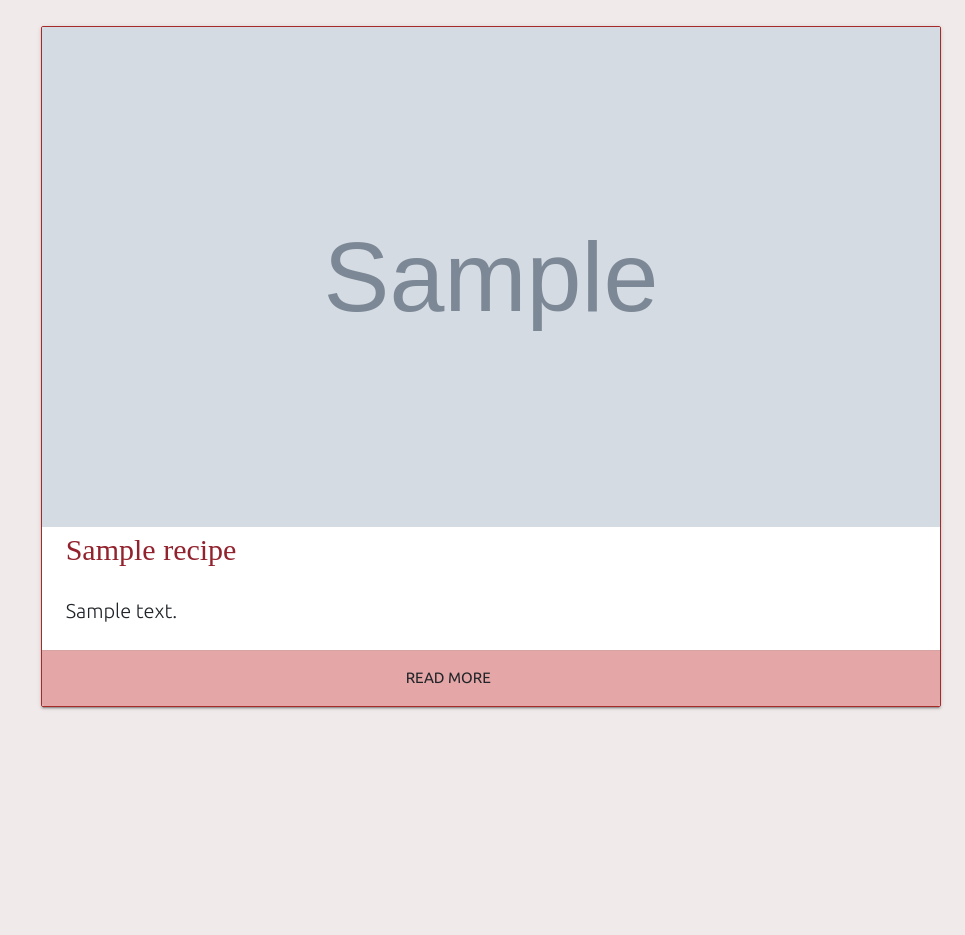
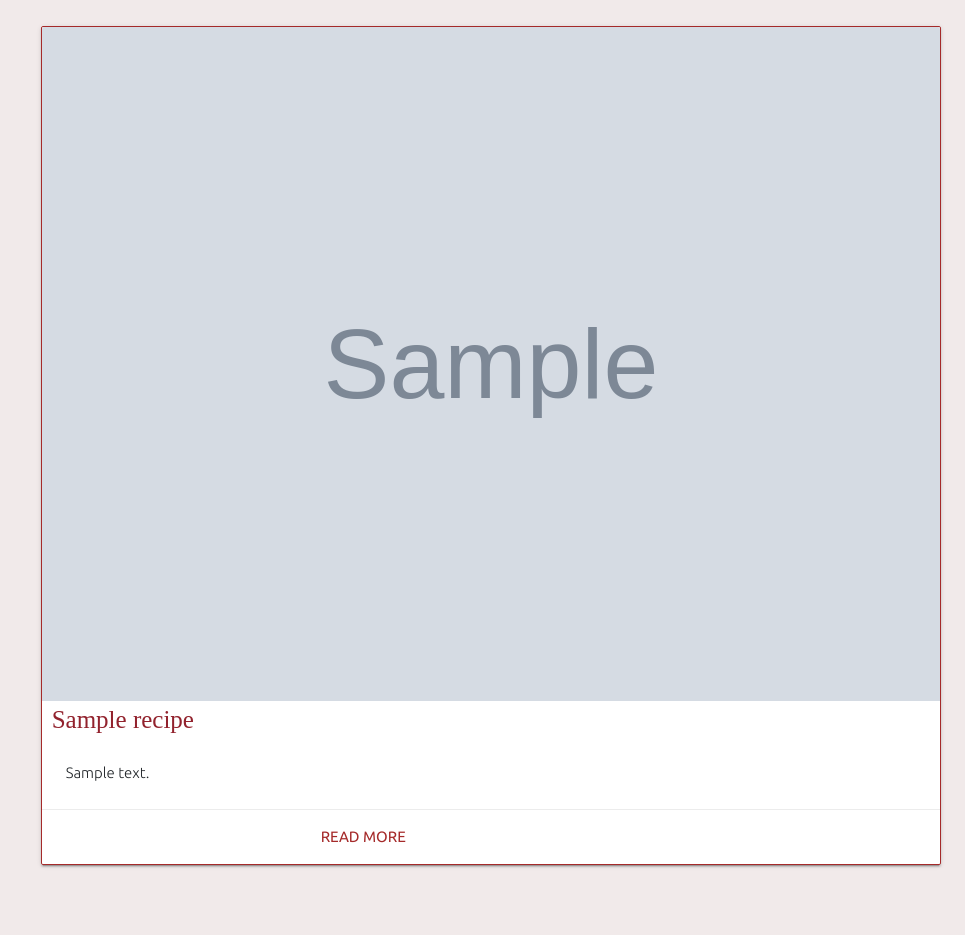
Before and after one commit to edshuli/Yiami-DCProject, a Flask app: page /get_recipes in a window 1280 px wide. Shown: the part 895-1830 px from the top of the page, without its empty margins (315-1280 px from the left). Before the commit the page ends 1605 px from the top, so only its background shows below. Run offline with Flask 2, Linux system fonts and the light colour scheme; grey boxes marked "Sample" are stand-in pictures; a database or web service that is not in the repository returns one stand-in record (values such as "Sample title"); some libraries are stand-ins or nearby versions; some web fonts are replaced.

Commit message:
Add new recipes.html

```diff
--- a/app.py
+++ b/app.py
@@ -12,7 +12,7 @@
 mongo = PyMongo(app)
 
 #All Recipes
-all_recipes = mongo.db.recipe_manager.recipes
+all_recipes = mongo.db.recipes
 
 #Homepage
 
--- a/static/css/style.css
+++ b/static/css/style.css
@@ -123,6 +123,8 @@
 }
 
 
+/* All Recipes */
+
 .container .postsContainer{
     margin-top: 30%;
     margin-bottom:50px;
@@ -130,25 +132,24 @@
 }
 
 .card {
-    width: 50rem;
+    width: 20rem;
     margin-bottom: 20px;
     border: 1px solid #a52a2a;
 }
 
 
+/*Probably unecessary
+
 .card-image img{
     width: 10rem;
     height: 500px;
-}
+}*/
 
 .card .card-image .card-title {
     position: static;
     color: #92222d;
-    bottom: 0;
-    left: 0;
-    max-width: 100%;
-    padding: 24px;
-    font-size: 30px;
+    padding: 10px;
+    font-size: 25px;
     font-weight: 400;
     font-family: 'Unna', serif;
 }
@@ -156,18 +157,18 @@
 
 .card .card-content p {
     margin: 0;
-    color: #212529;
-    font-size: 20px;
+    font-size: 15px;
     font-weight: 300;
 }
 
-.card .card-action {
-    background-color: #cd5c5c8a;
+.card-content{
+    padding: 15px 24px;
 }
 
+
 .card .card-action a:not(.btn):not(.btn-large):not(.btn-large):not(.btn-floating) {
-    color: #212529;
-    margin-left: 40%;
+    color: #a52a2a;
+    margin-left: 30%;
 }
 
 /*------SUBSCRIBE CONTAINER -------*/
--- a/templates/recipes.html
+++ b/templates/recipes.html
@@ -39,7 +39,7 @@
 				<div class="card">
 					<div class="card-image">
 						<img src="{{ recipe.imageURL }}">
-						<span class="card-title">{{ recipe.name }}</span>
+						<span class="card-title text-center">{{ recipe.name }}</span>
 					</div>
 					<div class="card-content">
 						<p>{{recipe.description}}</p>
```
